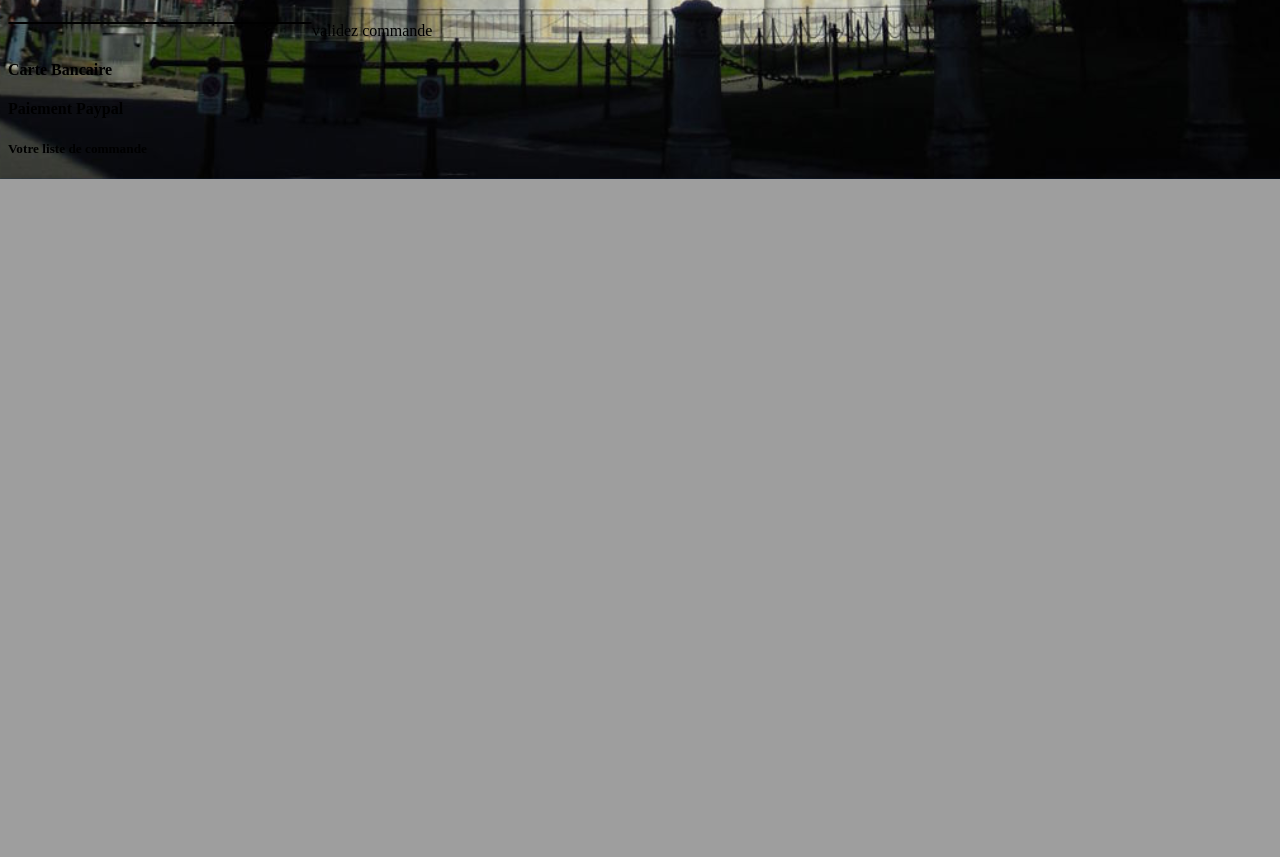
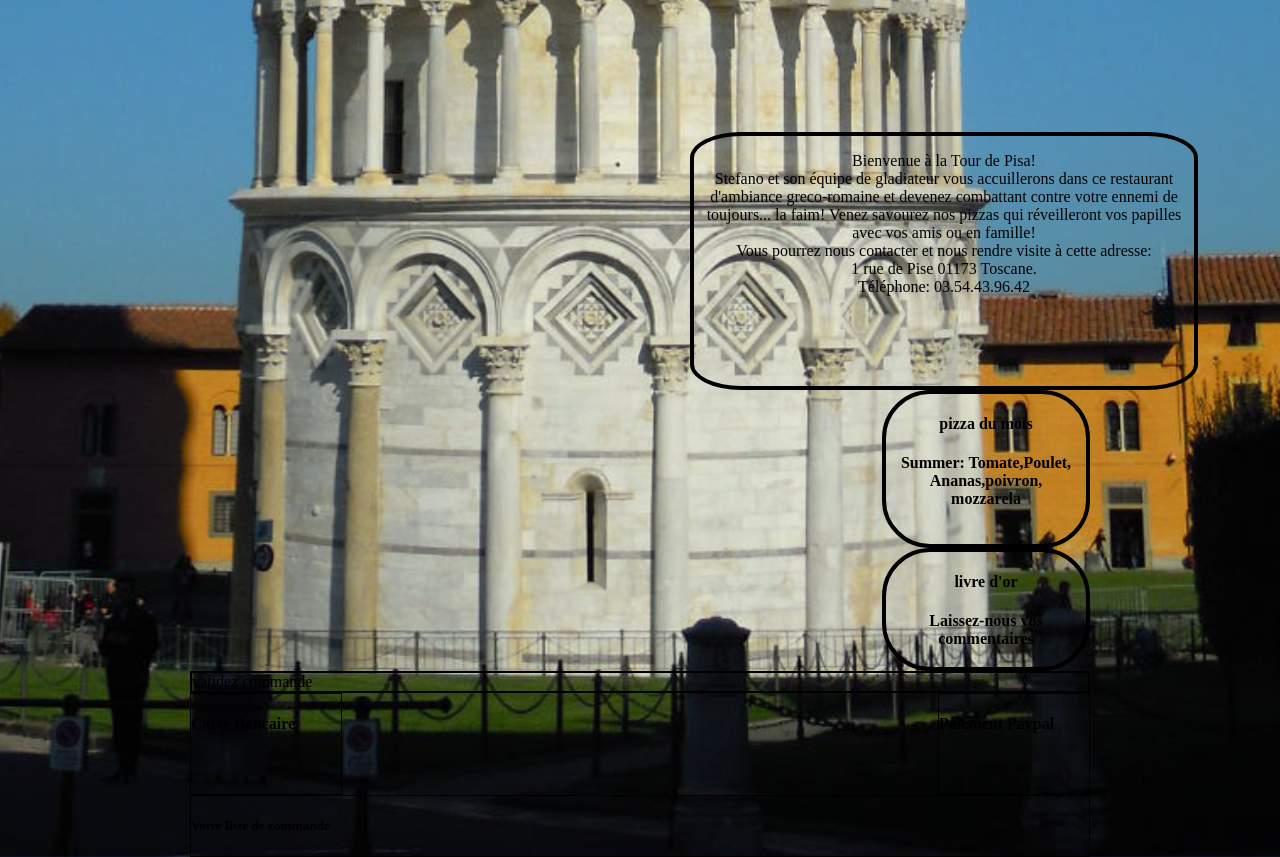
Before and after one commit to Audrey88/pizza, a PHP site: page / in a window 1280 px wide. Shown: the part 1849-2706 px from the top of the page. Before the commit the page ends 2028 px from the top, so only its background shows below. Run offline with PHP 8.4, Linux system fonts and the light colour scheme; some web fonts are replaced.

Commit message:
end of the day

```diff
--- a/index.php
+++ b/index.php
@@ -77,17 +77,18 @@ Téléphone: 03.54.43.96.42 </br>
 </p>
 </div>
 
-	<div id="box"> <h4>pizza du mois<h4> </div>
+	<div id="box"> <h4>pizza du mois<h4>
+	<p>Summer: Tomate,Poulet,</br> Ananas,poivron,</br>mozzarela </p></div>
 
 	<div id="book"><h4> livre d'or<h4>
 <p> Laissez-nous vos commentaires <p> </div>
 
 
-	<div id="command"> </div>
 
 	<div id="photo"> </div>
 
 	<div id="nom"> </div>
+
 
 	<div id="ingredient"> </div>
 
@@ -95,7 +96,7 @@ Téléphone: 03.54.43.96.42 </br>
 
 	<div id="prix"> </div>
 
-	<div id="command"> </div>
+
 
 
 	<div id="phone"> </div>
--- a/style.css
+++ b/style.css
@@ -1,3 +1,14 @@
+@font-face {
+
+    font-family: 'Roman SD';
+    src: url('Roman SD.ttf');
+}
+
+body{
+			margin: auto;
+			width: 900px;
+			font-family: Roman SD;
+}
 
 #Nom{
 		text-align: center;
@@ -16,25 +27,31 @@ html{
 }
 
 #list{
-		border: 1px solid black;
-		border-radius: 1em;
+		border: 3px solid black;
+		border-radius: 3em;
 		width: 150px;
-		float: left;
-
+		display: block;
+		margin-top: 50px;
 }
 
 #open{
 		text-align:right;
-		font-size: 24px;
+		font-size: 50px;
 		float: right;
+
 
 }
 
 #command{
-			border: 1px solid black;
-			border-radius: 1em;
-			width: 150px;
-			float: left;
+			border: 3px solid black;
+			border-radius: 3em;
+			width: 170px;
+			display: block;
+			margin-top: 50px;
+			text-align: center;
+
+
+
 }
 
 #stefano{
@@ -42,18 +59,36 @@ html{
 }
 
 #text{
+		margin-top:150px;
+		border: 4px solid black;
+		border-radius: 10%;
+		margin-left: 500px;
+		width: 500px;
+		height: 250px;
+		text-align: center;
 
 }
 
 #box {
+		border: 4px solid black;
+		float: right;
+		display: block;
+		width: 200px;
+		height: 150px;
+		border-radius: 3em;
+		text-align: center;
 
 }
 
 #book{
-
-}
-
-#book{
+		border: 4px solid black;
+		float: right;
+		display:block;
+		width: 200px;
+		height: 115px;
+		clear: both;
+		border-radius: 3em;
+		text-align: center;
 
 }
 
@@ -65,17 +100,7 @@ html{
 
 }
 
-#text{
 
-}
-
-#box{
-
-}
-
-#book{
-
-}
 
 #photo{
 
@@ -102,17 +127,32 @@ html{
 }
 
 #valid{
+	clear: both;
+	border: 2px solid black;
+
+
 
 }
 
 #cb{
+	border: 1px solid black;
+	width: 150px;
+	height: 100px;
+	display: inline-block;
+	clear: both;
+	float: left;
 
 }
 
 #pay{
-
+	border: 1px solid black;
+	width: 150px;
+	height: 100px;
+	float: right;
 }
 
 #lcommand{
+clear: both;
+border: 1px solid black;
 
 }
```
